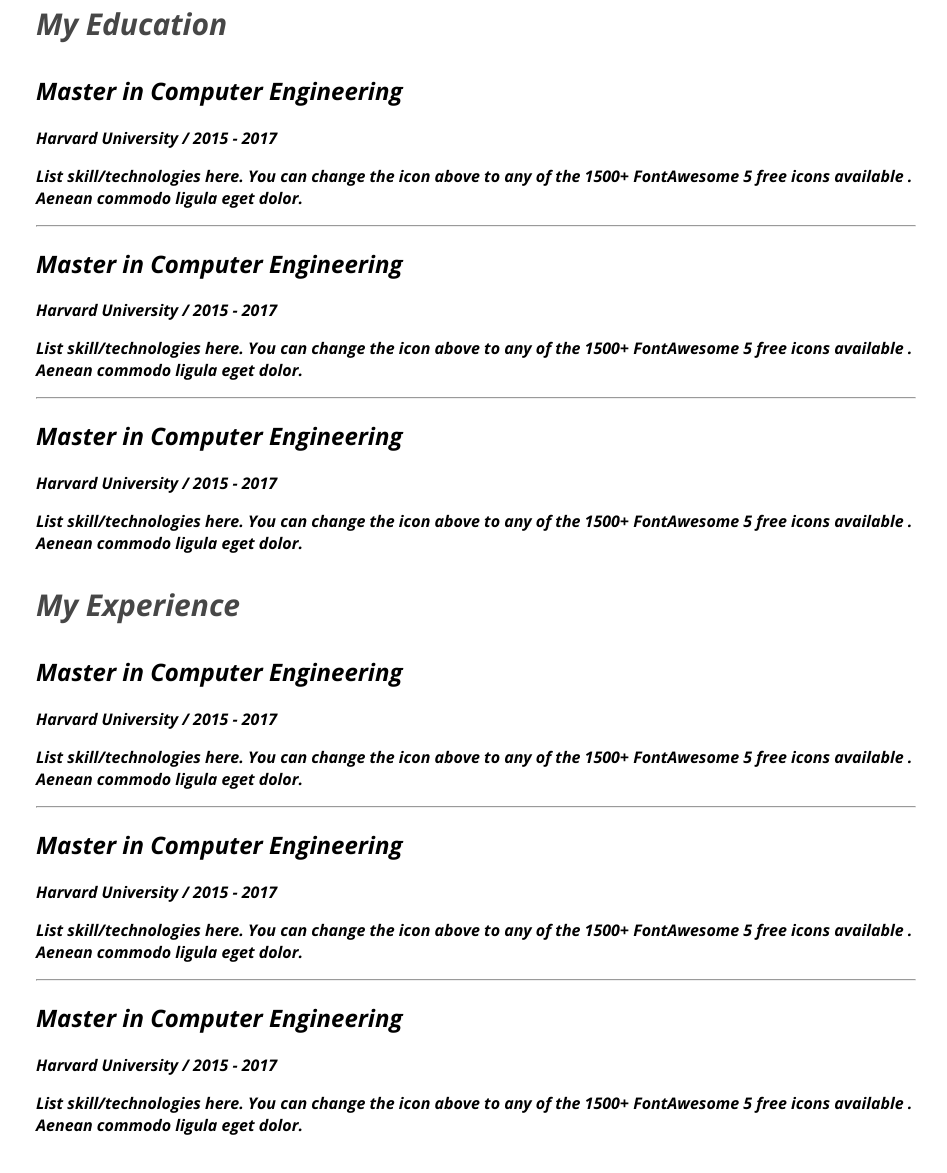
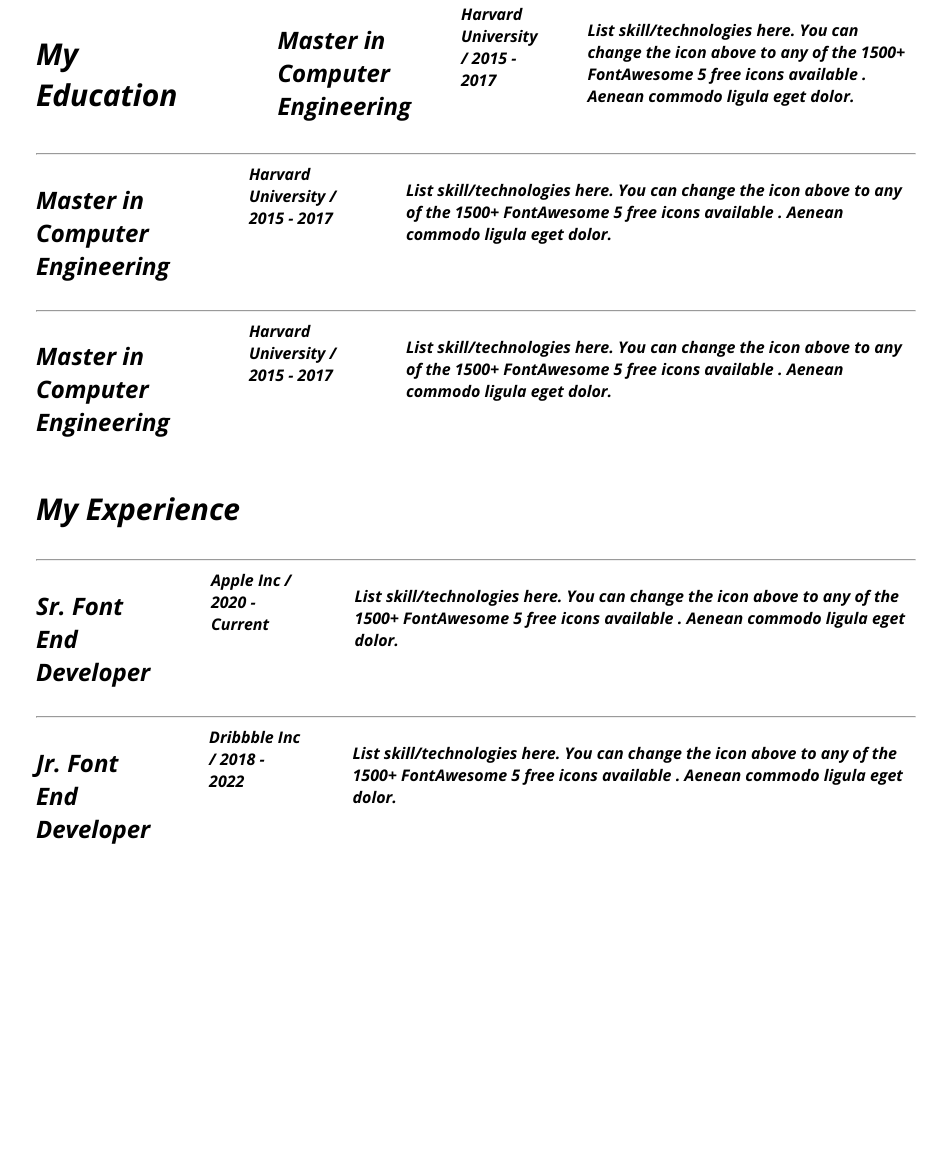
Before and after one commit to Sohanur00/webdevoloper-portfolio, a plain HTML site: page index2my.html in a window 1280 px wide. Shown: the part 2541-3714 px from the top of the page, without its empty margins (164-1111 px from the left). After the commit the page ends 3536 px from the top, so only its background shows below. Drawn offline with nearby package versions, Linux system fonts and the light colour scheme.

Commit message:
body added

```diff
--- a/index2my.html
+++ b/index2my.html
@@ -134,7 +134,7 @@
 <!-- resume section -->
  <section>
 
-<h3 style="text-align: center;" class="section-title"> A summary of my resume</h3>
+<h3  class="section-title"> A summary of my resume</h3>
 
 <div class="resume-container">
 <!--  .resume-column*2>.resum-column-title -->
@@ -143,6 +143,7 @@
 </div>
 
 <div class="resume-item"></div>
+
 <h2 class="resume-item-title">Master in Computer Engineering</h2>
 <h43 class="resume-item-institute">Harvard University / 2015 - 2017</h43>
 <p class="resume-item-description">List skill/technologies here.
@@ -150,9 +151,8 @@
     to any of the 1500+ FontAwesome 5 free icons available
     . Aenean commodo ligula eget dolor.</p>
 </div>
-
 <hr>
-<div class="resume-item"></div>
+<div class="resume-item">
 <h2 class="resume-item-title">Master in Computer Engineering</h2>
 <h43 class="resume-item-institute">Harvard University / 2015 - 2017</h43>
 <p class="resume-item-description">List skill/technologies here.
@@ -160,9 +160,9 @@
     to any of the 1500+ FontAwesome 5 free icons available
     . Aenean commodo ligula eget dolor.</p>
 </div>
+<hr>
 
-<hr>
-<div class="resume-item"></div>
+<div class="resume-item">
 <h2 class="resume-item-title">Master in Computer Engineering</h2>
 <h43 class="resume-item-institute">Harvard University / 2015 - 2017</h43>
 <p class="resume-item-description">List skill/technologies here.
@@ -174,12 +174,12 @@
 
 
 <div class="resume-column">
-    <h3 class="resum-column-title">My Experience</h3>
+    <h3  class="resum-column-title">My Experience</h3>
+<hr>
 
-
-    <div class="resume-item"></div>
-    <h2 class="resume-item-title">Master in Computer Engineering</h2>
-    <h43 class="resume-item-institute">Harvard University / 2015 - 2017</h43>
+    <div class="resume-item">
+    <h2 class="resume-item-title">Sr. Font End Developer</h2>
+    <h43 class="resume-item-institute">Apple Inc / 2020 - Current</h43>
     <p class="resume-item-description">List skill/technologies here.
          You can change the icon above
         to any of the 1500+ FontAwesome 5 free icons available
@@ -187,33 +187,24 @@
     </div>
 
     <hr>
-    <div class="resume-item"></div>
-    <h2 class="resume-item-title">Master in Computer Engineering</h2>
-    <h43 class="resume-item-institute">Harvard University / 2015 - 2017</h43>
+    <div class="resume-item">
+    <h2 class="resume-item-title">Jr. Font End Developer</h2>
+    <h43 class="resume-item-institute">Dribbble Inc / 2018 - 2022</h43>
     <p class="resume-item-description">List skill/technologies here.
          You can change the icon above
         to any of the 1500+ FontAwesome 5 free icons available
         . Aenean commodo ligula eget dolor.</p>
     </div>
 
-    <hr>
-    <div class="resume-item"></div>
-    <h2 class="resume-item-title">Master in Computer Engineering</h2>
-    <h43 class="resume-item-institute">Harvard University / 2015 - 2017</h43>
-    <p class="resume-item-description">List skill/technologies here.
-         You can change the icon above
-        to any of the 1500+ FontAwesome 5 free icons available
-        . Aenean commodo ligula eget dolor.</p>
-    </div>
+
 
 </div>
 
 
 
-</div>
 
 
-</div>
+
 
  </section>
 
--- a/styels2/portfolio2.css
+++ b/styels2/portfolio2.css
@@ -189,9 +189,19 @@ main section {
 
 .resum-column-title {
 
-    color: var(--dark-02, #474747);
-
+    color:  #474747);
     font-size: 30px;
-
     font-weight: 700;
 }
+
+.resume-container{
+    display: flex;
+    gap: 50px;
+}
+
+.resume-item{
+
+    display: flex;
+    gap: 50px;
+
+}
```
